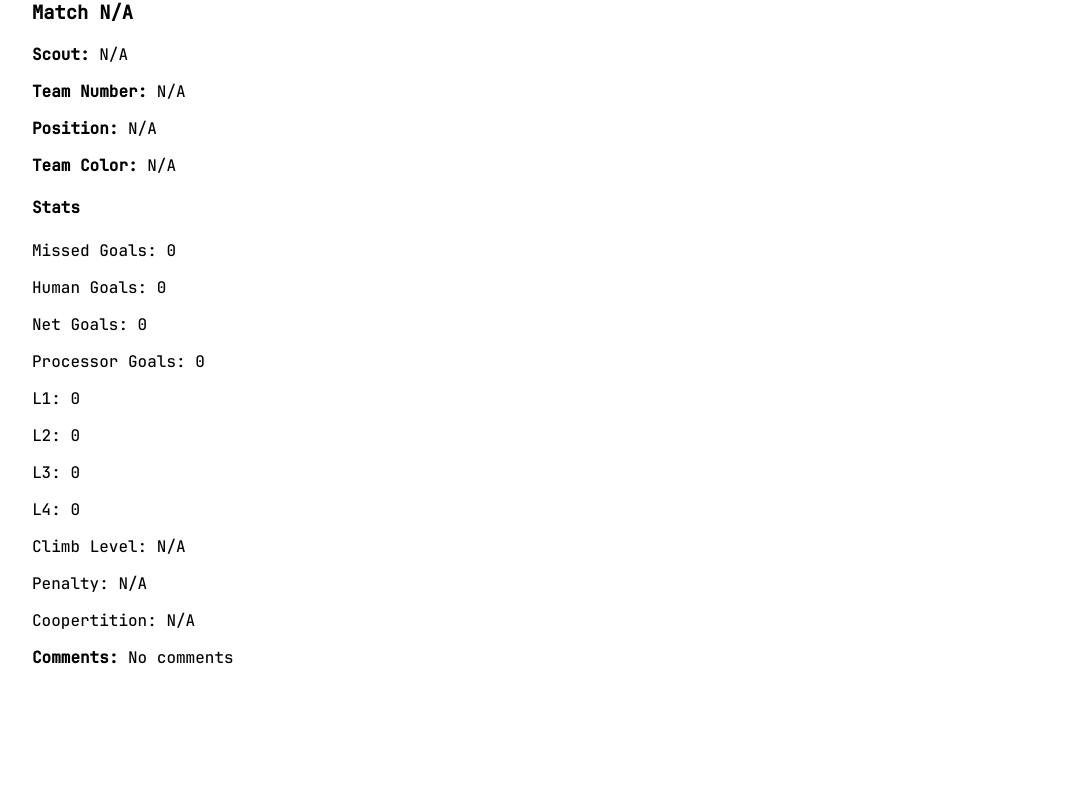
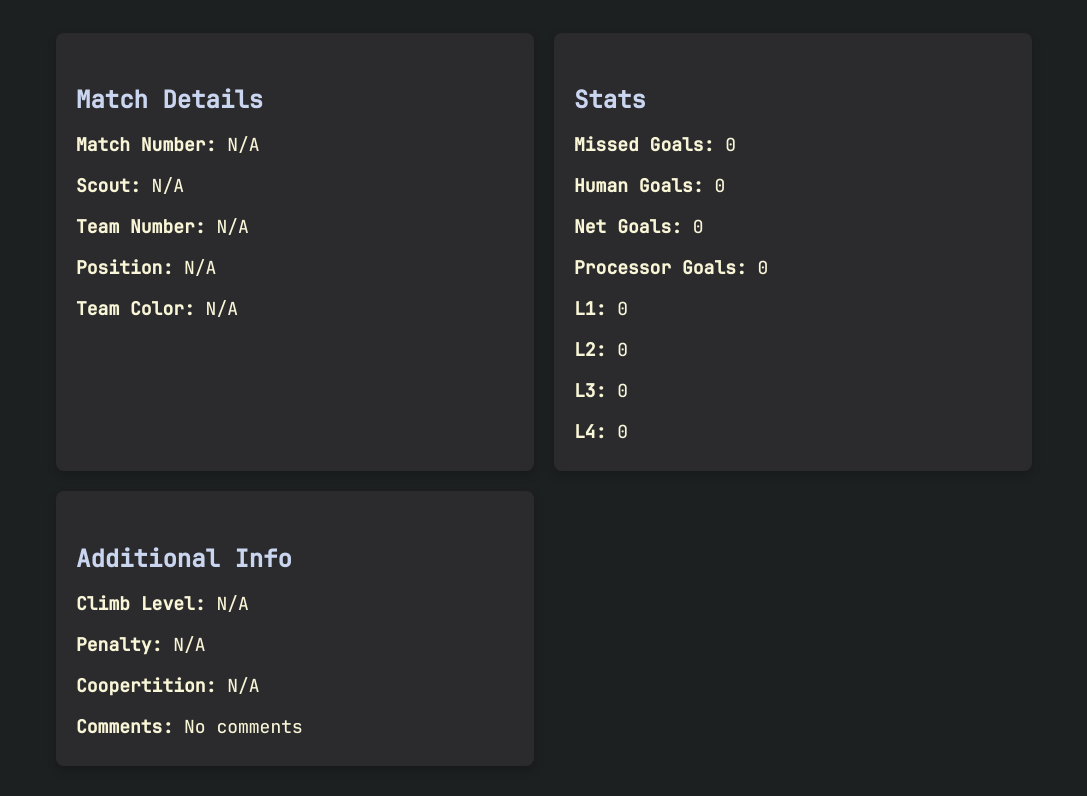
Before and after one commit to LUIDevo/frc-scouting-app-html, a plain HTML site: page game.html in a window 1280 px wide. Shown: the part 95-891 px from the top of the page, without its empty margins (96-1183 px from the left). Before the commit the page ends 800 px from the top, so only its background shows below. Drawn offline with Linux system fonts and the light colour scheme.

Commit message:
first fully working prototype

```diff
--- a/game.html
+++ b/game.html
@@ -1,6 +1,85 @@
 <html>
   <head>
     <title>Game Details</title>
+    <style>
+      @font-face {
+        font-family: "Jetbrains";
+        src: url(./fonts/JETBRAINSMONONL-MEDIUM.TTF);
+      }
+      * {
+        box-sizing: border-box;
+      }
+      html {
+        background-color: #1d2021;
+        height: 100vh;
+      }
+      body {
+        margin: 0;
+        font-family: Jetbrains, sans-serif;
+        color: #F9F5D7;
+      }
+      .content-container {
+        padding: 30px;
+        display: flex;
+        margin-bottom: 32px;
+        align-items: center;
+        flex-direction: column;
+      }
+      .content {
+        display: flex;
+        justify-content: space-between;
+        flex-direction: column;
+        background-color: #1D2021;
+        color: #F9F5D7;
+        width: 80%;
+      }
+      .top-content {
+        display: flex;
+        width: 100%;
+        align-items: center;
+        justify-content: space-between;
+      }
+      .header {
+        font-size: 44px;
+        text-align: center;
+        margin-bottom: 2%;
+      }
+      .game-details {
+        margin-top: 20px;
+        display: grid;
+        grid-template-columns: 1fr 1fr;
+        gap: 20px;
+      }
+      .detail-card {
+        background-color: #2b2b2d;
+        padding: 20px;
+        border-radius: 8px;
+        box-shadow: 0 4px 10px rgba(0, 0, 0, 0.2);
+      }
+      .detail-card h4 {
+        font-size: 24px;
+        margin-bottom: 10px;
+        color: #CAD5F0;
+      }
+      .detail-card p {
+        font-size: 18px;
+        margin-bottom: 8px;
+      }
+      .button-container {
+        display: flex;
+        gap: 10px;
+      }
+      button {
+        background: #CAD5F0;
+        color: black;
+        border: none;
+        padding: 12px 24px;
+        font-size: 18px;
+        cursor: pointer;
+        border-radius: 4px;
+        font-family: Jetbrains;
+      }
+    </style>
   </head>
   <body>
     <div class="content-container">
@@ -42,70 +121,36 @@ function loadGameDetails() {
 
         let details = document.getElementById("game-details");
         details.innerHTML = `
-    <h3>Match ${values.matchNumber}</h3>
+          <div class="detail-card">
+            <h4>Match Details</h4>
+            <p><strong>Match Number:</strong> ${values.matchNumber}</p>
             <p><strong>Scout:</strong> ${values.scoutId}</p>
             <p><strong>Team Number:</strong> ${values.teamNumber}</p>
             <p><strong>Position:</strong> ${values.teamPosition}</p>
             <p><strong>Team Color:</strong> ${values.teamColor}</p>
+          </div>
+          <div class="detail-card">
             <h4>Stats</h4>
-    <p>Missed Goals: ${values.num_missed_goals}</p>
-    <p>Human Goals: ${values.num_human_goals}</p>
-    <p>Net Goals: ${values.num_net_goals}</p>
-    <p>Processor Goals: ${values.num_processor_goals}</p>
-    <p>L1: ${values.num_l1}</p>
-    <p>L2: ${values.num_l2}</p>
-    <p>L3: ${values.num_l3}</p>
-    <p>L4: ${values.num_l4}</p>
-    <p>Climb Level: ${values.climbLevel}</p>
-    <p>Penalty: ${values.penalty}</p>
-    <p>Coopertition: ${values.coopertition}</p>
+            <p><strong>Missed Goals:</strong> ${values.num_missed_goals}</p>
+            <p><strong>Human Goals:</strong> ${values.num_human_goals}</p>
+            <p><strong>Net Goals:</strong> ${values.num_net_goals}</p>
+            <p><strong>Processor Goals:</strong> ${values.num_processor_goals}</p>
+            <p><strong>L1:</strong> ${values.num_l1}</p>
+            <p><strong>L2:</strong> ${values.num_l2}</p>
+            <p><strong>L3:</strong> ${values.num_l3}</p>
+            <p><strong>L4:</strong> ${values.num_l4}</p>
+          </div>
+          <div class="detail-card">
+            <h4>Additional Info</h4>
+            <p><strong>Climb Level:</strong> ${values.climbLevel}</p>
+            <p><strong>Penalty:</strong> ${values.penalty}</p>
+            <p><strong>Coopertition:</strong> ${values.coopertition}</p>
             <p><strong>Comments:</strong> ${values.comments}</p>
+          </div>
         `;
       }
 
       window.onload = loadGameDetails;
-window.onload = loadGameDetails;
-      window.onload = loadGameDetails;
     </script>
-
-    <style>
-      @font-face {
-        font-family: "Jetbrains";
-        src: url(./fonts/JETBRAINSMONONL-MEDIUM.TTF);
-      }
-      .content-container {
-        position: absolute;
-        top: 0;
-        left: 0;
-        width: 100vw;
-        height: 100vh;
-        display: flex;
-        justify-content: center;
-        align-items: center;
-        font-family: Jetbrains;
-      }
-      .content {
-        width: 80%;
-      }
-      .top-content {
-        display: flex;
-        width: 100%;
-        align-items: center;
-        justify-content: space-between;
-      }
-      .header {
-        font-size: 32px;
-      }
-      button {
-        padding: 16px 32px;
-        background-color: #2B40F5;
-        color: white;
-        font-family: Jetbrains;
-        cursor: pointer;
-      }
-      .game-details {
-        margin-top: 20px;
-      }
-    </style>
   </body>
 </html>
```
Also changed, not shown: dashboard.html (+7 -3 lines). Lines whose indentation alone changed are shown as unchanged.
